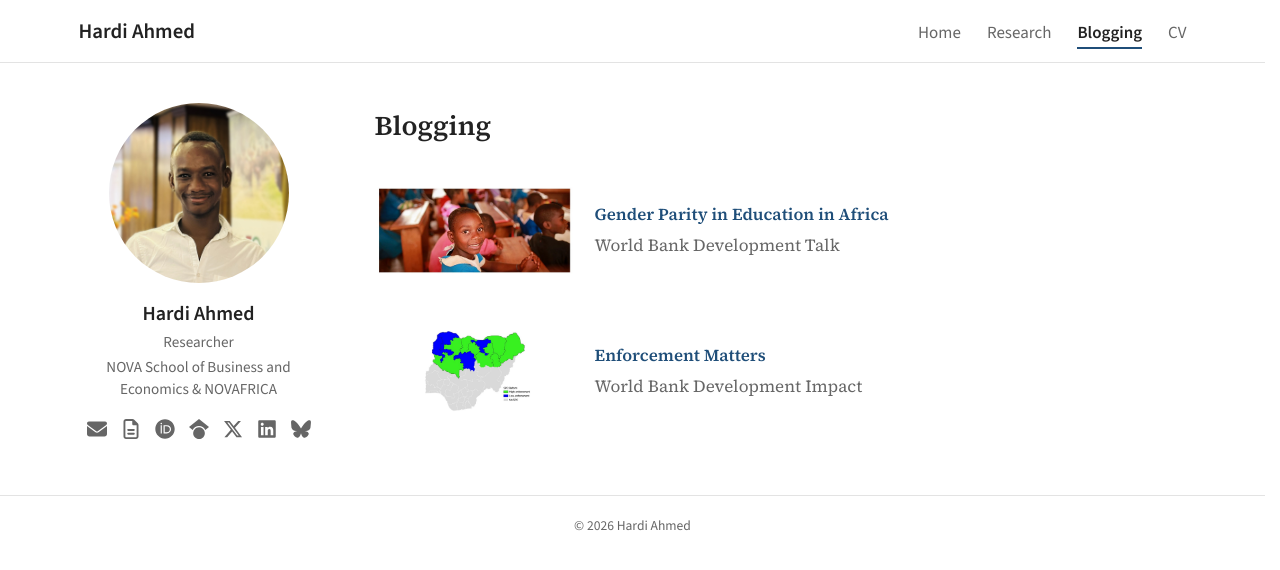
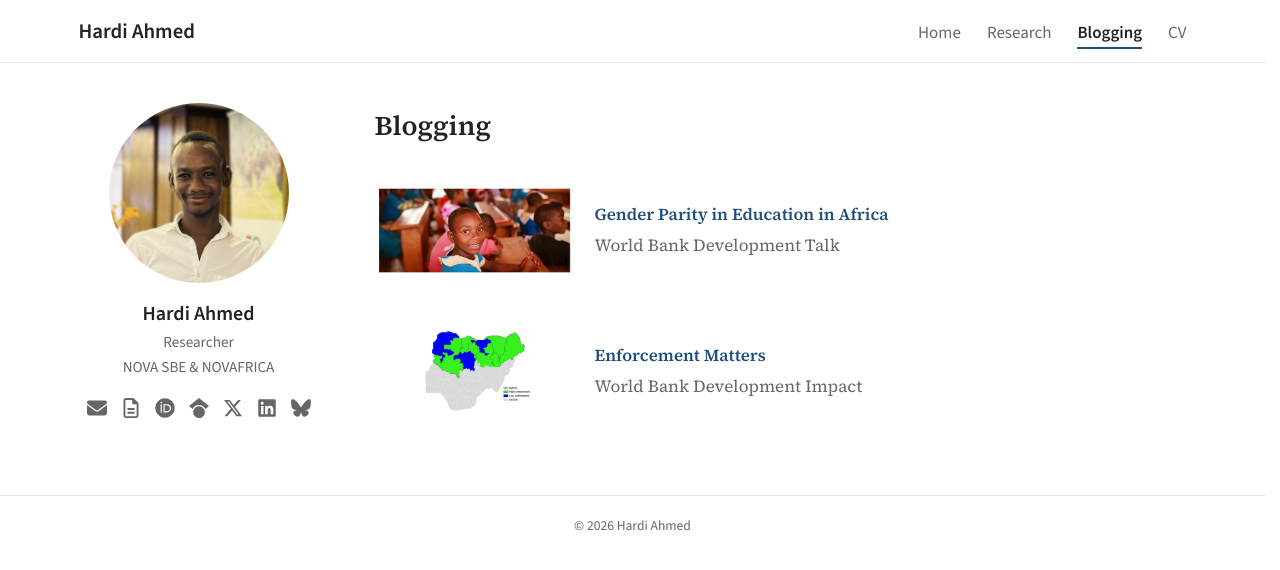
Before and after one commit to hardiahmedd/hardiahmedd.github.io, a plain HTML site: page blogposts.html in a window 1280 px wide. Drawn offline with nearby package versions, Linux system fonts and the light colour scheme.

Commit message:
Sidebar: short affiliation NOVA SBE & NOVAFRICA
Co-Authored-By: Claude Opus 5.5 <noreply@anthropic.com>

```diff
--- a/blogposts.html
+++ b/blogposts.html
@@ -35,7 +35,7 @@
     <img src="photo.jpg?v=3" alt="Portrait of Hardi Ahmed">
     <h2>Hardi Ahmed</h2>
     <p>Researcher</p>
-    <p>NOVA School of Business and Economics &amp; NOVAFRICA</p>
+    <p>NOVA SBE &amp; NOVAFRICA</p>
     <!-- Icons: Font Awesome Free 6.7.2, CC BY 4.0 -->
     <ul>
       <li><a href="mailto:hardi.ahmed@novasbe.pt" title="Email"><svg class="ic" viewBox="0 0 512 512" aria-hidden="true"><path d="M48 64C21.5 64 0 85.5 0 112c0 15.1 7.1 29.3 19.2 38.4L236.8 313.6c11.4 8.5 27 8.5 38.4 0L492.8 150.4c12.1-9.1 19.2-23.3 19.2-38.4c0-26.5-21.5-48-48-48L48 64zM0 176L0 384c0 35.3 28.7 64 64 64l384 0c35.3 0 64-28.7 64-64l0-208L294.4 339.2c-22.8 17.1-54 17.1-76.8 0L0 176z"/></svg><span class="lbl">Email</span></a></li>
```
Also changed, not shown: index.html (+1 -1 lines), research.html (+1 -1 lines).
